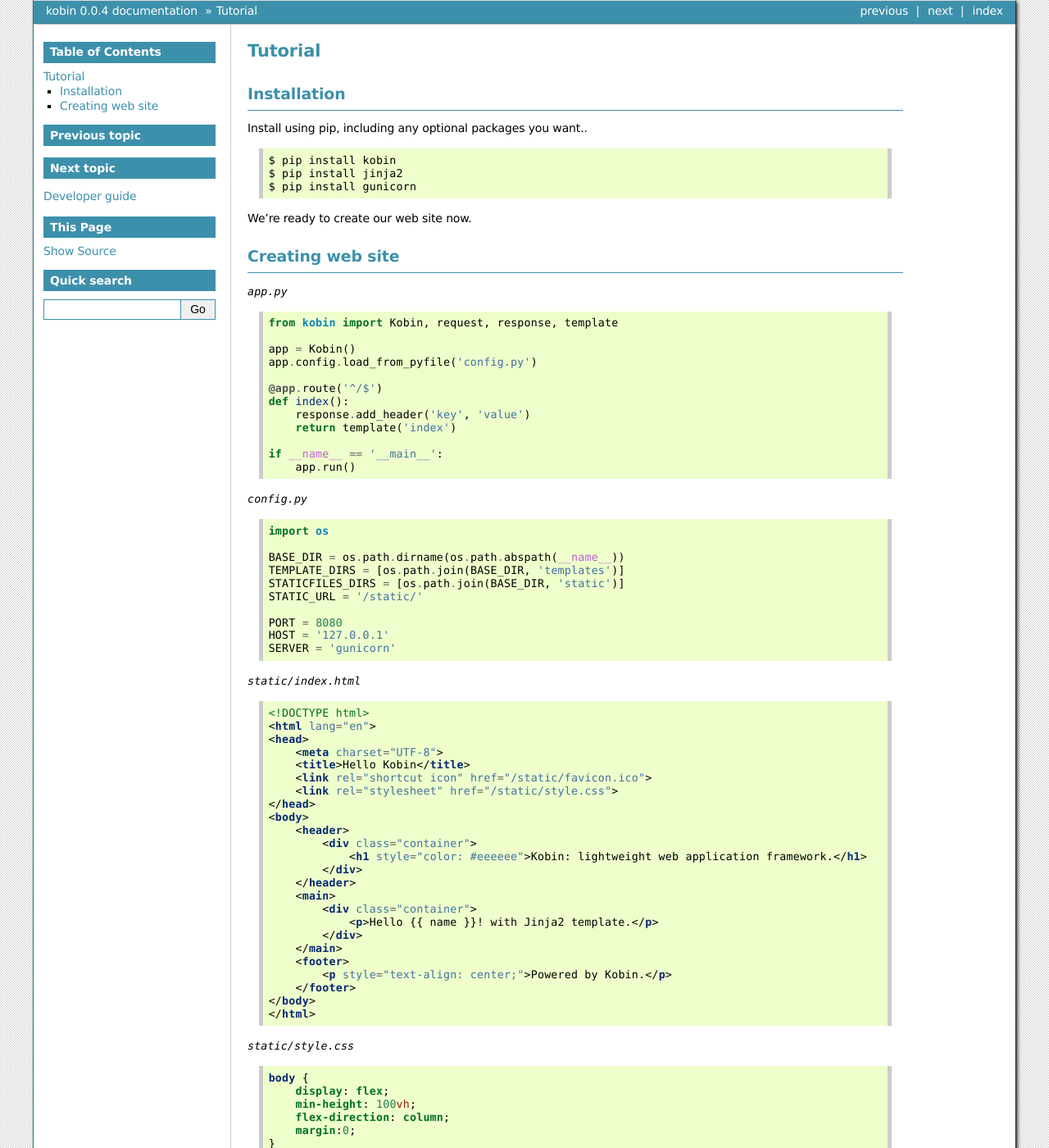
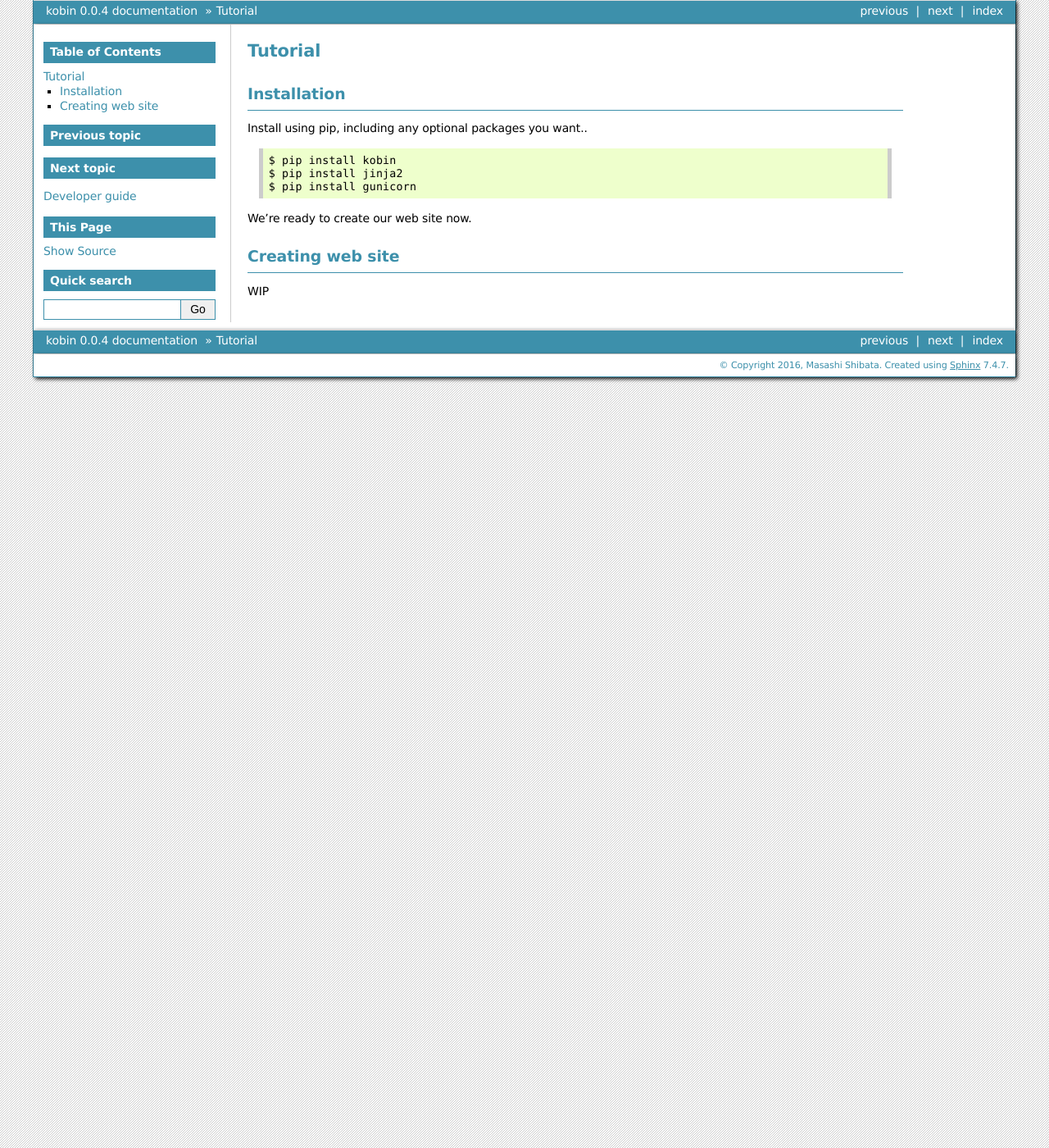
Before and after one commit to kobinpy/kobin, a Sphinx documentation site: the page built from doc/source/tutorial.rst, in a window 1280 px wide and 1400 px high. Shown: the whole window at 82% size. Built offline with Sphinx 7.4.7, drawn with Linux system fonts in a browser that asks for light colours; some of the changed text lies outside the part shown.

Commit message:
Update documentations

```diff
--- a/doc/source/tutorial.rst
+++ b/doc/source/tutorial.rst
@@ -19,90 +19,4 @@
 Creating web site
 =================
 
-`app.py`
-
-.. code-block:: python
-
-    from kobin import Kobin, request, response, template
-
-    app = Kobin()
-    app.config.load_from_pyfile('config.py')
-
-    @app.route('^/$')
-    def index():
-        response.add_header('key', 'value')
-        return template('index')
-
-    if __name__ == '__main__':
-        app.run()
-
-
-`config.py`
-
-.. code-block:: python
-
-    import os
-
-    BASE_DIR = os.path.dirname(os.path.abspath(__name__))
-    TEMPLATE_DIRS = [os.path.join(BASE_DIR, 'templates')]
-    STATICFILES_DIRS = [os.path.join(BASE_DIR, 'static')]
-    STATIC_URL = '/static/'
-
-    PORT = 8080
-    HOST = '127.0.0.1'
-    SERVER = 'gunicorn'
-
-
-`static/index.html`
-
-.. code-block:: html
-
-    <!DOCTYPE html>
-    <html lang="en">
-    <head>
-        <meta charset="UTF-8">
-        <title>Hello Kobin</title>
-        <link rel="shortcut icon" href="/static/favicon.ico">
-        <link rel="stylesheet" href="/static/style.css">
-    </head>
-    <body>
-        <header>
-            <div class="container">
-                <h1 style="color: #eeeeee">Kobin: lightweight web application framework.</h1>
-            </div>
-        </header>
-        <main>
-            <div class="container">
-                <p>Hello {{ name }}! with Jinja2 template.</p>
-            </div>
-        </main>
-        <footer>
-            <p style="text-align: center;">Powered by Kobin.</p>
-        </footer>
-    </body>
-    </html>
-
-`static/style.css`
-
-.. code-block:: css
-
-    body {
-        display: flex;
-        min-height: 100vh;
-        flex-direction: column;
-        margin:0;
-    }
-    header {
-        background-color: #333333;
-    }
-    main {
-        flex: 1;
-    }
-    footer {
-        margin: 30px 0;
-    }
-    .container {
-        max-width: 980px;
-        width: 100%;
-        margin: 0 auto;
-    }
+WIP
```
Also changed, not shown: README.rst (+9 -4 lines), doc/source/devguide.rst (line endings or trailing spaces).
